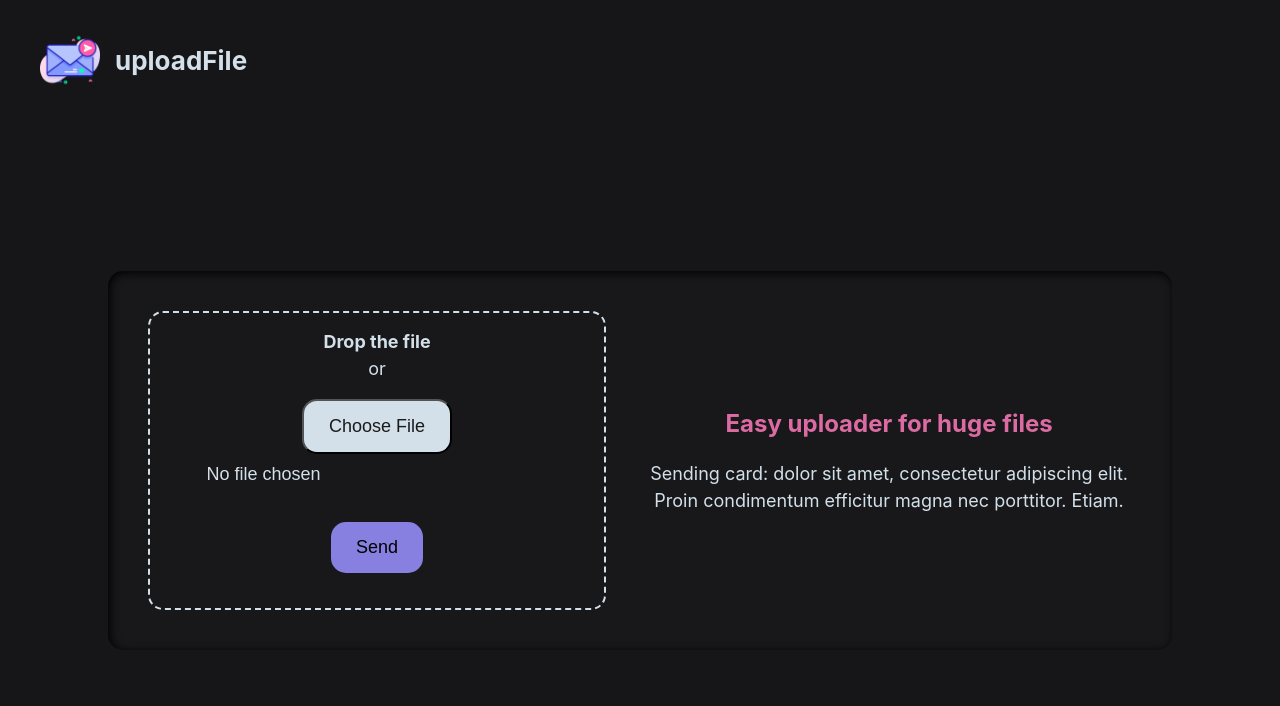
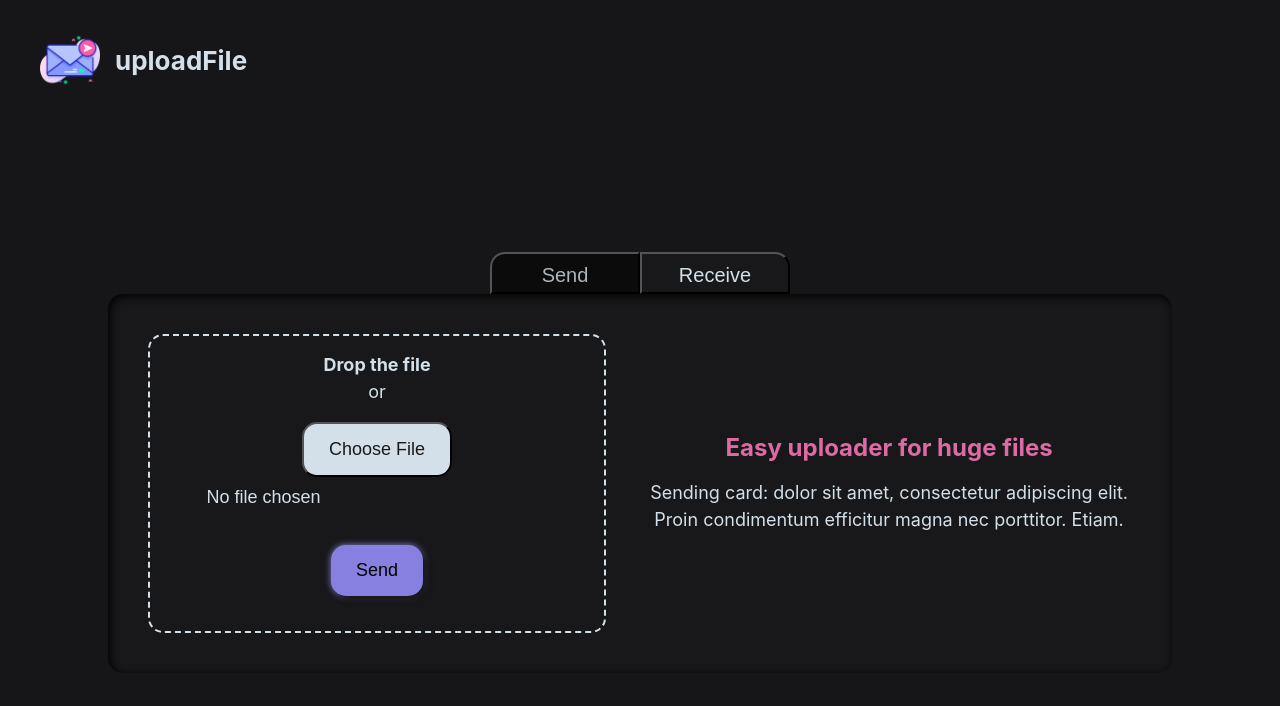
Before and after one commit to NNikiforuk/uploadFile, a React (Vite) app: page / in a window 1280 px wide. Shown: the top 706 px of the page. Built offline with nearby package versions, Linux system fonts and the light colour scheme.

Commit message:
Adding tabs + RWD styling

```diff
--- a/src/App.css
+++ b/src/App.css
@@ -3,6 +3,7 @@
 		display: flex;
 		justify-content: center;
 		align-items: center;
+		flex-direction: column;
 		width: 100vw;
 		height: calc(100vh - 120px);
 	}
--- a/src/App.tsx
+++ b/src/App.tsx
@@ -2,6 +2,7 @@ import "./App.css";
 import Navbar from "./components/Navbar";
 import Card from "./components/Card";
 import { useState } from "react";
+import Tabs from "./components/Tabs";
 
 function App() {
 	const [wantSend, setWantSend] = useState<boolean>(true);
@@ -10,6 +11,7 @@ function App() {
 		<div className="app">
 			<Navbar />
 			<main className="main">
+				<Tabs wantSend={wantSend} setWantSend={setWantSend} />
 				<Card wantSend={wantSend} />
 			</main>
 		</div>
--- a/src/components/Card.css
+++ b/src/components/Card.css
@@ -3,10 +3,8 @@
 	justify-content: center;
 	align-items: center;
 	flex-direction: column;
-	background-color: rgb(38, 38, 43);
 	max-width: 80%;
 	margin: 0 auto;
-	margin-top: 30px;
 	border-radius: 15px;
 	padding: 10px;
 	background: rgb(24, 24, 26);
@@ -38,7 +36,7 @@
 	border: 2px dashed rgb(211, 224, 234);
 	padding: 5px;
 	border-radius: 15px;
-	margin-bottom: 50px;
+	margin-bottom: 30px;
 	display: flex;
 	flex-direction: column;
 }
@@ -80,6 +78,7 @@ input[type="file"]::file-selector-button {
 	padding: 10px 20px;
 	border-radius: 15px;
 	cursor: pointer;
+	box-shadow: 5px 5px 5px 0 rgb(24, 24, 26), 0px 0px 6px 0 #8880e1;
 }
 
 .active {
@@ -91,36 +90,25 @@ input[type="file"]::file-selector-button {
 		margin-top: 0;
 	}
 
+	.card_header {
+		line-height: 30px;
+	}
+
 	.upload {
-		margin-bottom: 20px;
+		margin-bottom: 5px;
 	}
 }
 
 @media only screen and (min-width: 360px) {
-	.card {
-		margin-top: 30px;
-	}
 
 	.upload {
 		margin: 10px 0 50px 0;
 	}
 }
 
-@media only screen and (min-width: 390px) {
-	.card {
-		margin-top: 80px;
-	}
-}
-
-@media only screen and (min-width: 414px) {
-	.card {
-		margin-top: 50px;
-	}
-}
-
 @media only screen and (min-width: 768px) {
 	.card {
-		margin: 50px auto 0 auto;
+		margin: 0 auto 0 auto;
 		padding: 30px;
 	}
 
@@ -134,7 +122,7 @@ input[type="file"]::file-selector-button {
 
 	.upload {
 		padding: 15px;
-		margin: 30px 0 100px 0;
+		margin: 30px 0 50px 0;
 	}
 
 	.upload_text {
--- /dev/null
+++ b/src/components/Tabs.css
@@ -0,0 +1,88 @@
+.tabs {
+	display: flex;
+	justify-content: center;
+	margin-top: 20px;
+}
+
+.tab {
+	padding: 10px 10px 5px 10px;
+	background: rgb(24, 24, 26);
+	color: rgb(211, 224, 234);
+}
+
+.tab_send,
+.tab_receive {
+	display: flex;
+	justify-content: center;
+	width: 70px;
+}
+
+.tab_send {
+	border-top-left-radius: 15px;
+}
+
+.tab_receive {
+	border-top-right-radius: 15px;
+}
+
+.tab_active {
+	background: rgb(11, 11, 11);
+	color: rgb(172, 181, 188);
+}
+
+@media only screen and (min-width: 320px) {
+	.tabs {
+		margin-top: 0;
+	}
+}
+
+@media only screen and (min-width: 360px) {
+	.tabs {
+		margin-top: 50px;
+	}
+}
+
+@media only screen and (min-width: 375px) {
+	.tabs {
+		margin-top: 30px;
+	}
+}
+
+@media only screen and (min-width: 414px) {
+
+.tab {
+	padding: 15px 15px 10px 15px;
+	width: 85px;
+}
+}
+
+@media only screen and (min-width: 768px) {
+	.tabs {
+	margin-top: 5px;
+}
+
+.tab {
+	padding: 20px 20px 10px 20px;
+}
+
+.tab_send,
+.tab_receive {
+	font-size: 26px;
+	width: 150px;
+}
+}
+
+@media only screen and (min-width: 1200px) {
+
+.tab {
+	padding: 10px 10px 5px 10px;
+	width: 150px;
+	cursor: pointer;
+	font-size: 20px;
+}
+
+.tab:hover {
+	background: rgb(0, 0, 0);
+	color: rgb(172, 181, 188);
+}
+}
--- /dev/null
+++ b/src/components/Tabs.tsx
@@ -0,0 +1,35 @@
+import { useState } from "react";
+import "./Tabs.css";
+
+const Tabs = ({
+	wantSend,
+	setWantSend,
+}: {
+	wantSend: boolean;
+	setWantSend: boolean;
+}) => {
+	const [activeTab, setActiveTab] = useState<string>("send");
+
+	const handleTabChange = (tab: string) => {};
+
+	return (
+		<div className="tabs">
+			<button
+				className={`tab tab_send ${activeTab === "send" ? "tab_active" : ""}`}
+				onClick={() => handleTabChange("send")}
+			>
+				Send
+			</button>
+			<button
+				className={`tab tab_receive ${
+					activeTab === "receive" ? "tab_active" : ""
+				}`}
+				onClick={() => handleTabChange("receive")}
+			>
+				Receive
+			</button>
+		</div>
+	);
+};
+
+export default Tabs;
```
